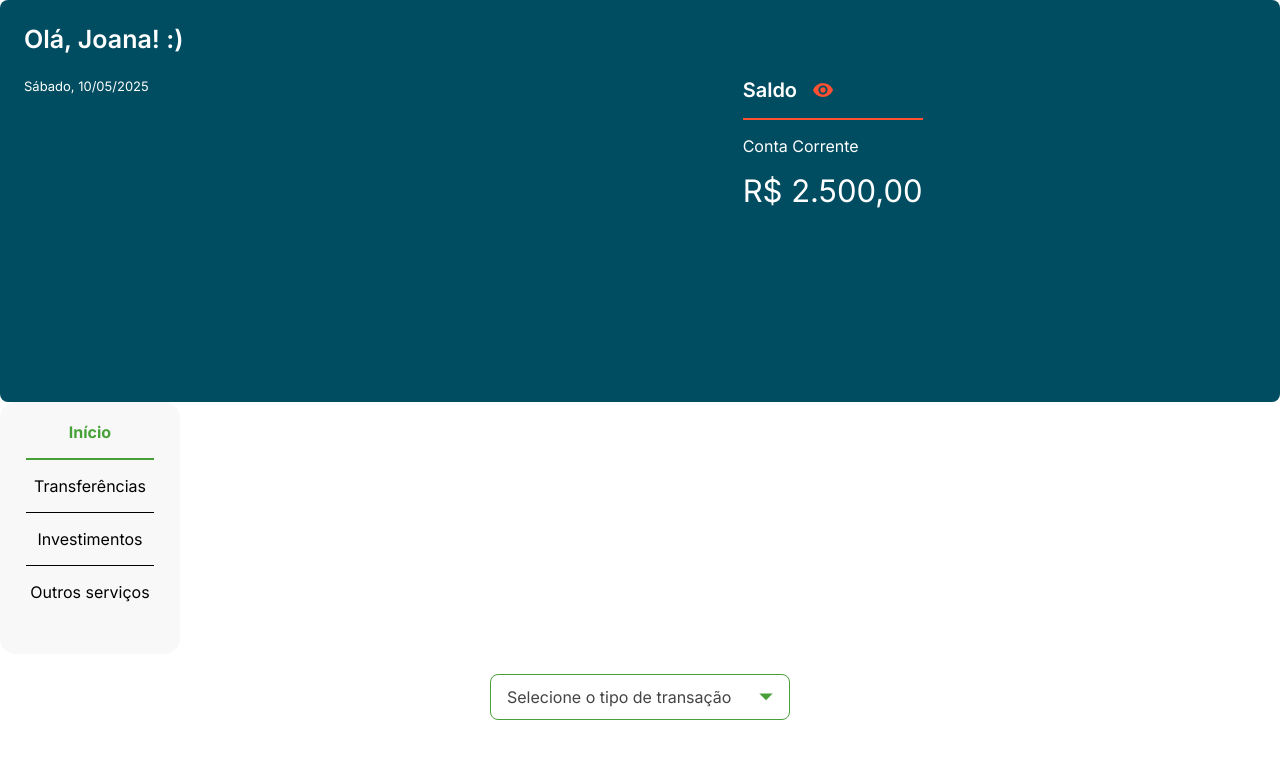
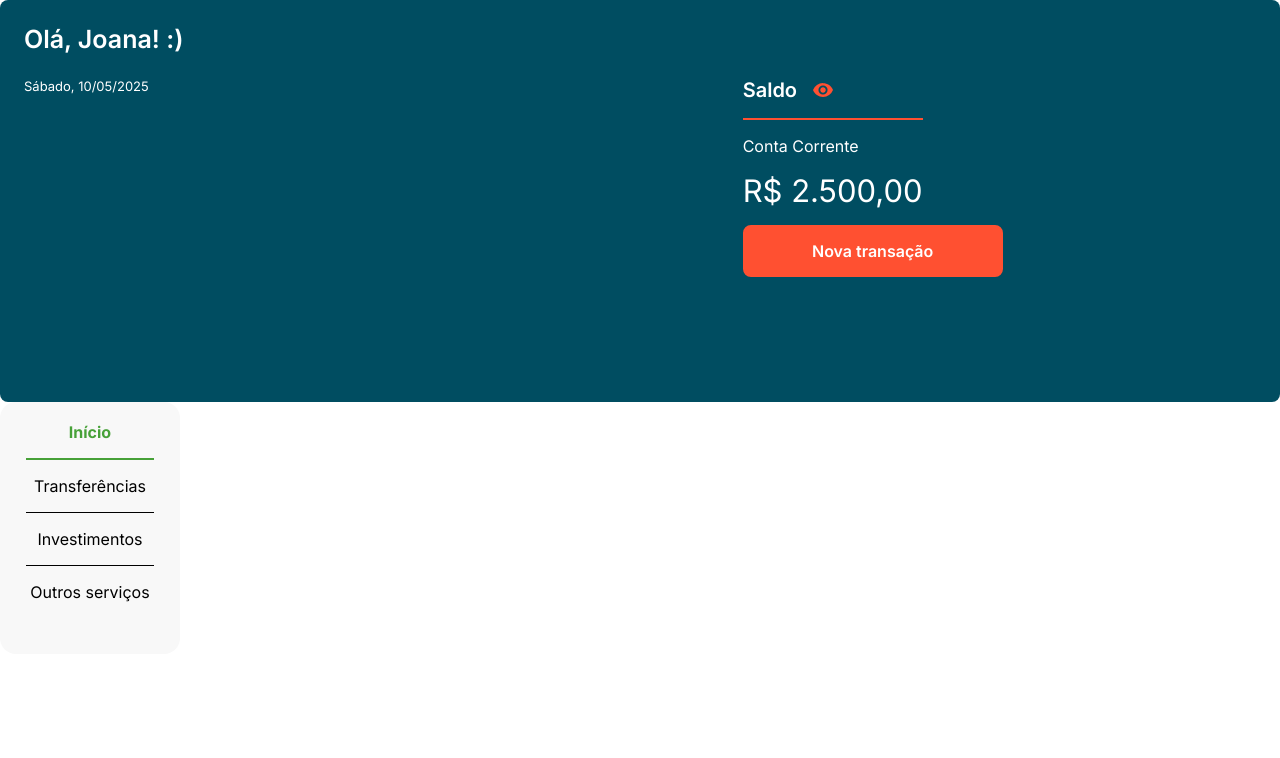
Before and after one commit to luckasnix/fiap-tech-challenge-2, a Next.js app: page /dashboard in a window 1280 px wide. Shown: the top 758 px of the page. Built offline with nearby package versions, Linux system fonts and the light colour scheme.

Commit message:
feat: integrate TransactionModal with Dropdown (#11)

```diff
--- a/src/app/dashboard/page.tsx
+++ b/src/app/dashboard/page.tsx
@@ -1,41 +1,31 @@
 "use client";
-import { Dropdown } from "~/components/dropdown/dropdown";
+import { useState } from "react";
+
 import { FinancialSummary } from "~/components/financial-summary/financial-summary";
 import { SideMenu } from "~/components/side-menu/side-menu";
-import { DropdownOption } from "~/models/dropdown-option.model";
-
-const dropdownOptions: DropdownOption[] = [
-  { label: "Câmbio de Moeda", value: "cambio", selected: false },
-  { label: "DOC/TED", value: "doc_ted", selected: false },
-  { label: "Empréstimo e Financiamento", value: "emprestimo", selected: false },
-];
+import { TransactionModal } from "~/components/transaction-modal/transaction-modal";
 
 export default function Dashboard() {
+  const [isModalOpen, setIsModalOpen] = useState(false);
+
+  const openModal = () => {
+    setIsModalOpen(true);
+  };
+
+  const closeModal = () => {
+    setIsModalOpen(false);
+  };
+
   return (
     <div>
       <FinancialSummary
         userName="Joana"
         date={Date.now()}
         checkingAccountValue={250000}
+        onNewTransactionButtonClick={openModal}
       />
-
       <SideMenu />
-
-      <div
-        style={{
-          display: "flex",
-          alignItems: "center",
-          justifyContent: "center",
-          flexDirection: "column",
-          marginTop: "20px",
-        }}
-      >
-        <Dropdown
-          label="Selecione o tipo de transação"
-          options={dropdownOptions}
-          onSelect={(option) => console.log(option)}
-        />
-      </div>
+      <TransactionModal open={isModalOpen} onClose={closeModal} />
     </div>
   );
 }
--- a/src/components/button/button.module.css
+++ b/src/components/button/button.module.css
@@ -10,6 +10,18 @@
   min-width: 180px;
   height: var(--spacing-12);
   padding: 0 var(--spacing-4);
+}
+
+.small {
+  width: 120px;
+}
+
+.medium {
+  width: 180px;
+}
+
+.large {
+  width: 260px;
 }
 
 /* Botão principal: fundo verde, texto preto */
@@ -37,6 +49,32 @@
   color: var(--color-white);
 }
 
+/* Botão principal do Dashboard: fundo laranja, texto branco */
+.button.dashPrimary {
+  background-color: var(--color-secondary);
+  color: var(--color-white);
+  border: 2px solid var(--color-secondary);
+}
+
+.button.dashPrimary:hover {
+  background-color: var(--color-primary);
+  color: var(--color-white);
+  border: 2px solid var(--color-secondary);
+}
+
+/* Botão principal do Modal: fundo azul, texto branco */
+.button.modalPrimary {
+  background-color: var(--color-primary);
+  color: var(--color-white);
+  border: 2px solid var(--color-primary);
+}
+
+.button.modalPrimary:hover {
+  background-color: var(--color-light-gray);
+  color: var(--color-primary);
+  border: 2px solid var(--color-primary);
+}
+
 /* Botão ghost: sem fundo, sem borda */
 .button.ghost {
   background: none;
--- a/src/components/button/button.tsx
+++ b/src/components/button/button.tsx
@@ -4,14 +4,25 @@ import styles from "./button.module.css";
 export type ButtonProps = Readonly<{
   children: ReactNode;
   onClick?: () => void;
-  variant: "ghost" | "homePrimary" | "homeSecondary";
+  variant:
+    | "ghost"
+    | "homePrimary"
+    | "homeSecondary"
+    | "dashPrimary"
+    | "modalPrimary";
+  size?: "small" | "medium" | "large";
 }>;
 
-export const Button = ({ children, onClick, variant }: ButtonProps) => (
+export const Button = ({
+  children,
+  onClick,
+  variant,
+  size = "medium",
+}: ButtonProps) => (
   <button
     type="button"
     onClick={onClick}
-    className={`${styles.button} ${styles[variant]}`}
+    className={`${styles.button} ${styles[variant]} ${styles[size]}`}
   >
     {children}
   </button>
--- a/src/components/dropdown/dropdown.module.css
+++ b/src/components/dropdown/dropdown.module.css
@@ -1,20 +1,9 @@
 .container {
+  width: 300px;
   position: relative;
   font-family: var(--font-inter);
   color: var(--color-dark-gray);
   user-select: none;
-}
-
-.wrapperBorder {
-  border: 1px solid var(--color-success);
-  border-bottom: none;
-  border-top: none;
-  border-radius: var(--spacing-2) var(--spacing-2) 0 0;
-}
-
-.wrapperBorderNone {
-  border: none;
-  border-radius: var(--spacing-2) var(--spacing-2) 0 0;
 }
 
 .arrow {
@@ -28,21 +17,30 @@
 }
 
 .header {
-  width: 300px;
+  width: 100%;
+  background-color: var(--color-white);
   display: flex;
   align-items: center;
   justify-content: space-between;
   cursor: pointer;
   padding: var(--spacing-3) var(--spacing-4);
+}
+
+.headerOpen {
+  border: 1px solid var(--color-success);
+  border-top-left-radius: var(--spacing-2);
+  border-top-right-radius: var(--spacing-2);
+  border-bottom: none;
+}
+
+.headerClosed {
   border: 1px solid var(--color-success);
   border-radius: var(--spacing-2);
-  margin-left: -1px;
-  margin-right: -1px;
 }
 
 .options {
   list-style: none;
-  background-color: white;
+  background-color: var(--color-white);
   padding: 0;
   border: 1px solid var(--color-success);
   border-radius: 0 0 var(--spacing-2) var(--spacing-2);
--- a/src/components/dropdown/dropdown.tsx
+++ b/src/components/dropdown/dropdown.tsx
@@ -1,6 +1,6 @@
 import { useRef, useState } from "react";
 import { useClickOutside } from "~/hooks/useClickOutside";
-import { DropdownOption } from "~/models/dropdown-option.model";
+import type { DropdownOption } from "~/models/dropdown-option.model";
 import { VectorImage } from "../vector-image/vector-image";
 import styles from "./dropdown.module.css";
 
@@ -34,16 +34,16 @@ export const Dropdown = ({ label, options, onSelect }: DropdownProps) => {
 
   return (
     <div className={styles.container} ref={ref}>
-      <div className={open ? styles.wrapperBorder : styles.wrapperBorderNone}>
-        <div className={styles.header} onClick={toggleOpen} tabIndex={0}>
-          {selected ? selected.label : label}
-
-          <div className={`${styles.arrow} ${open ? styles.rotateArrow : ""}`}>
-            <VectorImage name="icon-arrow-down" />
-          </div>
+      <div
+        className={`${styles.header} ${open ? styles.headerOpen : styles.headerClosed}`}
+        onClick={toggleOpen}
+        tabIndex={0}
+      >
+        {selected ? selected.label : label}
+        <div className={`${styles.arrow} ${open ? styles.rotateArrow : ""}`}>
+          <VectorImage name="icon-arrow-down" />
         </div>
       </div>
-
       {open && (
         <ul className={styles.options}>
           {options.map((opt) => (
--- a/src/components/financial-summary/financial-summary.module.css
+++ b/src/components/financial-summary/financial-summary.module.css
@@ -29,6 +29,12 @@
   color: var(--color-white);
 }
 
+.financialBalance {
+  display: flex;
+  flex-direction: column;
+  gap: var(--spacing-4);
+}
+
 .headingBox {
   display: flex;
   justify-content: flex-start;
@@ -52,8 +58,6 @@
 .divider {
   width: 100%;
   max-width: 180px;
-  margin-top: var(--spacing-4);
-  margin-bottom: var(--spacing-4);
   border-top-width: 2px;
   border-top-style: solid;
   border-top-color: var(--color-secondary);
--- a/src/components/financial-summary/financial-summary.tsx
+++ b/src/components/financial-summary/financial-summary.tsx
@@ -1,3 +1,4 @@
+import { Button } from "~/components/button/button";
 import { VectorImage } from "~/components/vector-image/vector-image";
 import { formatDateLong } from "~/utils/date";
 import { formatCurrencyBRL } from "~/utils/currency";
@@ -8,12 +9,14 @@ export type FinancialSummaryProps = Readonly<{
   userName?: string;
   date: number;
   checkingAccountValue: number;
+  onNewTransactionButtonClick: () => void;
 }>;
 
 export const FinancialSummary = ({
   userName,
   date,
   checkingAccountValue,
+  onNewTransactionButtonClick,
 }: FinancialSummaryProps) => (
   <div className={styles.financialSummary}>
     {userName ? (
@@ -33,6 +36,13 @@ export const FinancialSummary = ({
           <h4>Conta Corrente</h4>
           <span>{formatCurrencyBRL(checkingAccountValue)}</span>
         </div>
+        <Button
+          variant="dashPrimary"
+          size="large"
+          onClick={onNewTransactionButtonClick}
+        >
+          Nova transação
+        </Button>
       </div>
     </div>
   </div>
--- a/src/components/transaction-modal/transaction-modal.module.css
+++ b/src/components/transaction-modal/transaction-modal.module.css
@@ -37,16 +37,3 @@
   font-weight: 600;
   color: var(--color-tertiary);
 }
-
-.completeTransactionButton {
-  width: 260px;
-  height: var(--spacing-11);
-  background-color: var(--color-primary);
-  border: none;
-  border-radius: var(--spacing-2);
-  cursor: pointer;
-  font-family: var(--font-inter);
-  font-size: 16px;
-  font-weight: 600;
-  color: var(--color-white);
-}
--- a/src/components/transaction-modal/transaction-modal.tsx
+++ b/src/components/transaction-modal/transaction-modal.tsx
@@ -1,9 +1,18 @@
 "use client";
 import { useState, useEffect, useRef, type ChangeEvent } from "react";
 
+import { Button } from "~/components/button/button";
+import { Dropdown } from "~/components/dropdown/dropdown";
 import { MoneyInput } from "~/components/money-input/money-input";
+import type { DropdownOption } from "~/models/dropdown-option.model";
 
 import styles from "./transaction-modal.module.css";
+
+const dropdownOptions: DropdownOption[] = [
+  { label: "Câmbio de Moeda", value: "cambio", selected: false },
+  { label: "DOC/TED", value: "doc_ted", selected: false },
+  { label: "Empréstimo e Financiamento", value: "emprestimo", selected: false },
+];
 
 export type TransactionModalProps = Readonly<{
   open: boolean;
@@ -49,14 +58,19 @@ export const TransactionModal = ({ open, onClose }: TransactionModalProps) => {
           &times;
         </button>
         <h2 className={styles.titleText}>Nova Transação</h2>
+        <Dropdown
+          label="Selecione o tipo de transação"
+          options={dropdownOptions}
+          onSelect={(option) => console.log(option)}
+        />
         <MoneyInput value={moneyValue} onChange={handleMoneyChange} />
-        <button
-          type="button"
-          className={styles.completeTransactionButton}
+        <Button
+          variant="modalPrimary"
+          size="large"
           onClick={handleSubmitTransaction}
         >
           Concluir transação
-        </button>
+        </Button>
       </div>
     </dialog>
   );
```
Also changed, not shown: 2 other files (tests, documents, lock files or other folders).
